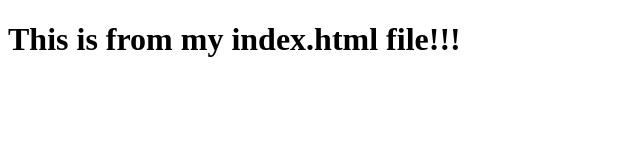
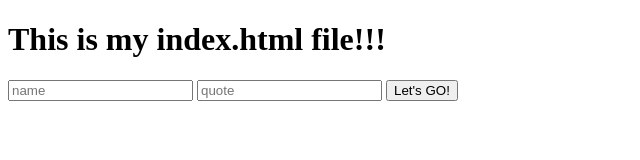
Before and after one commit to kuddleman/node-mongodb-api-zell, a website: page index.html in a window 1280 px wide. Shown: the whole page, without its empty margins (0-640 px from the left). Drawn offline with Linux system fonts and the light colour scheme.

Commit message:
scaffolding for post and bodyparser

```diff
--- a/index.html
+++ b/index.html
@@ -6,6 +6,13 @@
     <title>Document</title>
 </head>
 <body>
-    <h1>This is from my index.html file!!!</h1>
+    <h1>This is my  index.html file!!!</h1>
+    <!-- action tells where to send post request -->
+
+    <form action="/quotes" method="POST">
+        <input type="text" placeholder="name" name="name">
+        <input type="text" placeholder="quote" name="quote">
+        <button type="submit">Let's GO!</button>
+    </form>
 </body>
 </html>
--- a/package.json
+++ b/package.json
@@ -4,12 +4,12 @@
   "description": "",
   "main": "index.js",
   "scripts": {
-    "test": "echo \"Error: no test specified\" && exit 1",
     "dev": "nodemon server.js"
   },
   "author": "",
   "license": "ISC",
   "dependencies": {
+    "body-parser": "^1.19.0",
     "express": "^4.17.1",
     "nodemon": "^2.0.7"
   }
```
Also changed, not shown: READ.md (+5 -0 lines), server.js (+13 -0 lines), 1 other file.
